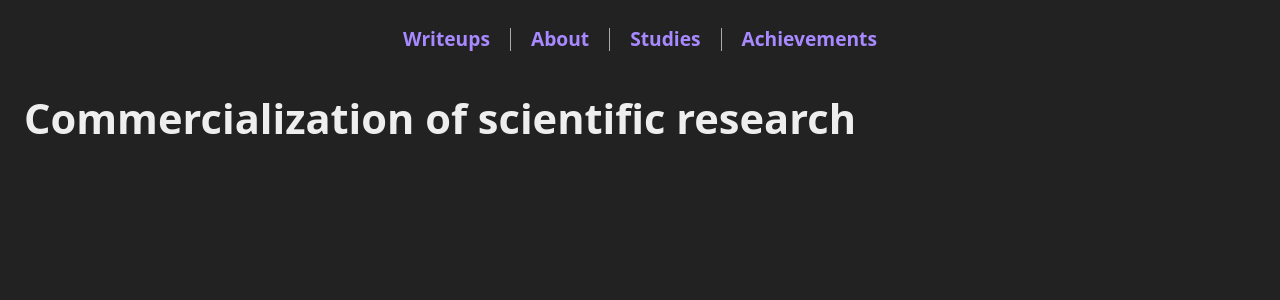
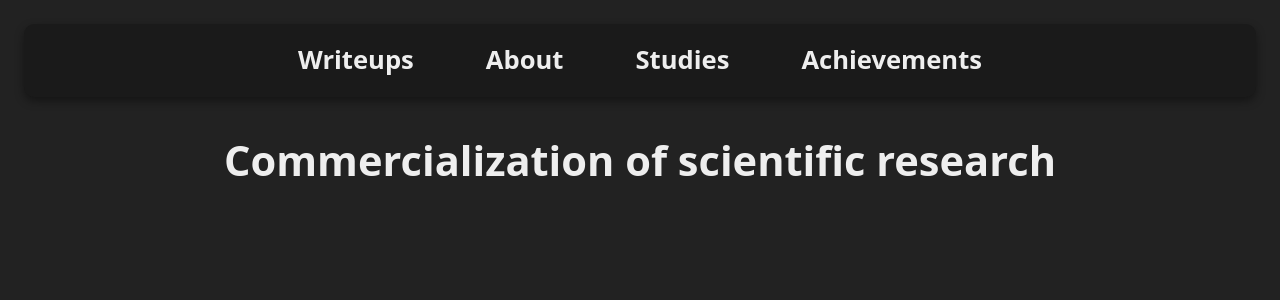
Before and after one commit to mrb3d1/mrb3d1.github.io, a Jekyll site: the page built from studies/commercialization-of-scientific-research/index.md, in a window 1280 px wide. Shown: the top 300 px of the page. Built offline with Jekyll 4.4.1, drawn with Linux system fonts in a browser that asks for light colours; our own code applies the rules of GitHub Pages for plain Markdown files.

Commit message:
Update index.md

```diff
--- a/studies/commercialization-of-scientific-research/index.md
+++ b/studies/commercialization-of-scientific-research/index.md
@@ -1,27 +1,13 @@
+<link rel="stylesheet" href="/assets/style.css">
 
-<div style="display: flex; justify-content: center; align-items: center; flex-wrap: wrap; gap: 10px; font-size: 1.2rem; margin-bottom: 30px;">
-
-  <div style="padding: 0 10px;">
-    <a href="/writeups/" style="text-decoration: none; font-weight: bold;">Writeups</a>
-  </div>
-
-  <div style="border-left: 1px solid #aaa; height: 1.2em;"></div>
-
-  <div style="padding: 0 10px;">
-    <a href="/" style="text-decoration: none; font-weight: bold;">About</a>
-  </div>
-
-  <div style="border-left: 1px solid #aaa; height: 1.2em;"></div>
-
-  <div style="padding: 0 10px;">
-    <a href="/studies/" style="text-decoration: none; font-weight: bold;">Studies</a>
-  </div>
-
-  <div style="border-left: 1px solid #aaa; height: 1.2em;"></div>
-
-  <div style="padding: 0 10px;">
-    <a href="/achievements/" style="text-decoration: none; font-weight: bold;">Achievements</a>
-  </div>
+<div class="nav-menu">
+  <div class="nav-item"><a href="/writeups/">Writeups</a></div>
+  <div class="separator"></div>
+  <div class="nav-item"><a href="/">About</a></div>
+  <div class="separator"></div>
+  <div class="nav-item"><a href="/studies/">Studies</a></div>
+  <div class="separator"></div>
+  <div class="nav-item"><a href="/achievements/">Achievements</a></div>
 </div>
 
-# Commercialization of scientific research
+<h1 style="text-align: center;">Commercialization of scientific research</h1>
```
